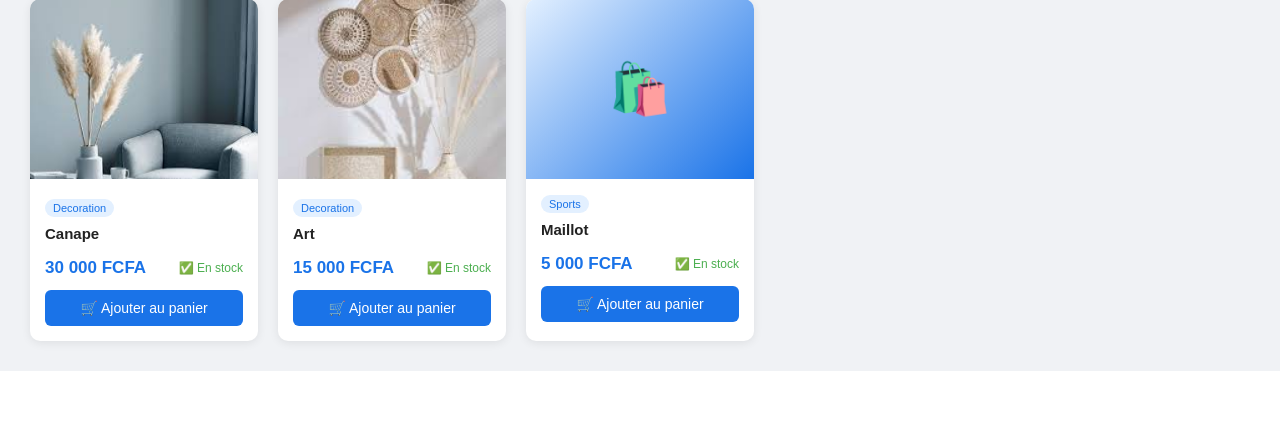
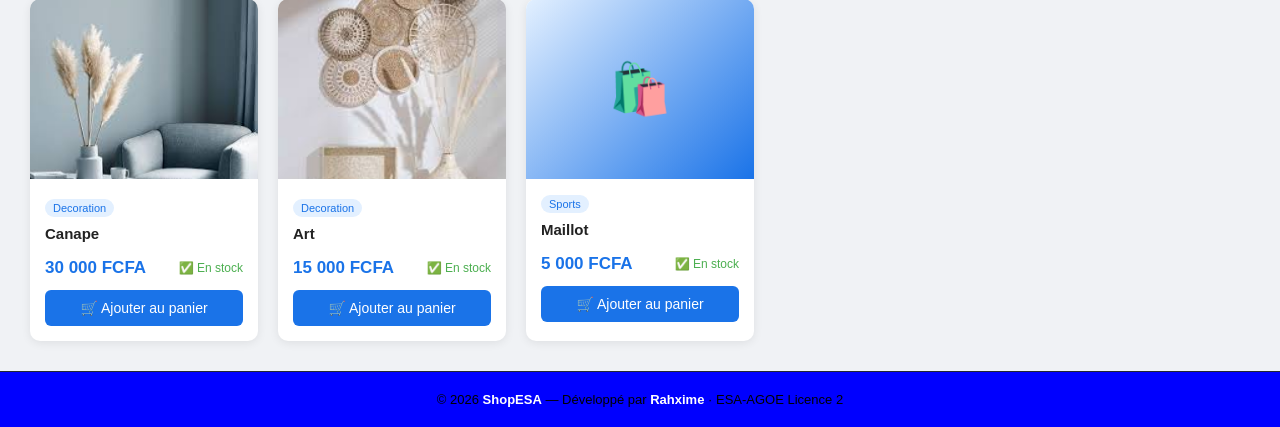
Before and after one commit to Rahmane21/shop_esa, a PHP site: page /index.php in a window 1280 px wide. Shown: the part 3213-3640 px from the top of the page. Before the commit the page ends 3584 px from the top, so only its background shows below. Run offline with PHP 8.4, Linux system fonts and the light colour scheme; a user stored in the database is signed in; data comes from the database, SQL or seed files in the repository.

Commit message:
modif index

```diff
--- a/index.php
+++ b/index.php
@@ -294,6 +294,22 @@ $produits = $stmt->fetchAll(PDO::FETCH_ASSOC);
         <?php endforeach; ?>
     <?php endif; ?>
 </div>
+<!-- FOOTER -->
+<footer style="
+    background: blue;
+    border-top: 1px solid #23272f;
+    padding: 20px 30px;
+    text-align: center;
+    font-family: Arial, sans-serif;
+">
+    <p style="color: black; font-size: 13px;">
+        &copy; <?= date('Y') ?>
+        <strong style="color: white;">ShopESA</strong>
+        — Développé par
+        <strong style="color: white;">Rahxime</strong>
+        · ESA-AGOE Licence 2
+    </p>
+</footer>
 
 </body>
 </html>
```
